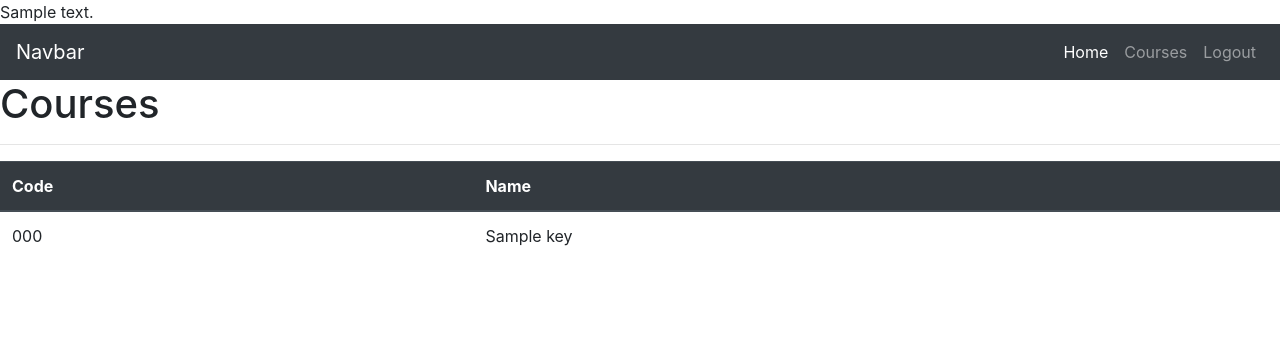
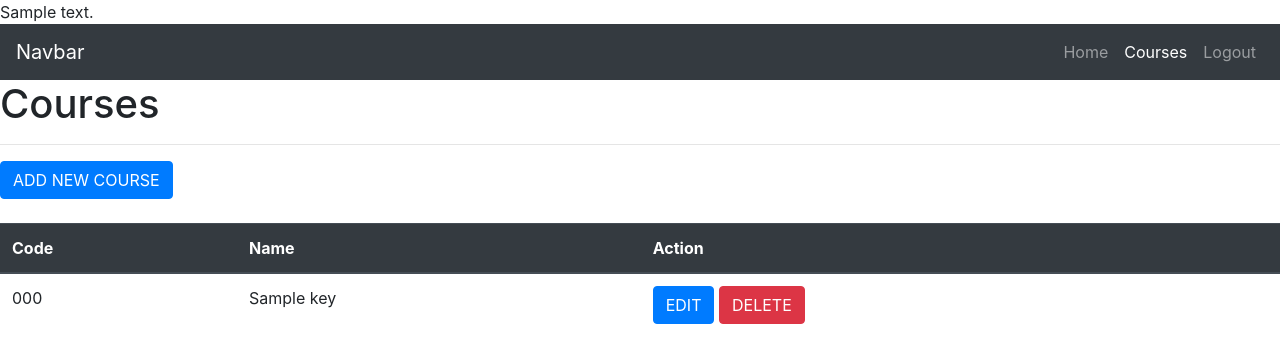
Before and after one commit to abhinavmittal93/CSD_3444_Term_Project, a Flask app: template templates/admin_courses.html in a window 1280 px wide. Shown: the top 363 px of the page. Run offline with Flask 2, Linux system fonts and the light colour scheme; the template is opened without the code that fills it: most values are stand-ins (such as "Sample title", 1, 10 or a date in 2020); some libraries are stand-ins or nearby versions.

Commit message:
CRUD operations on courses.

```diff
--- a/main.py
+++ b/main.py
@@ -12,8 +12,7 @@ import Contact_Us
 
 app = Flask(__name__)
 toastr = Toastr(app)
-#admin_courses_obj = AdminCourses()
-
+# admin_courses_obj = AdminCourses()
 
 
 app.config["SESSION_PERMANENT"] = False
@@ -24,13 +23,17 @@ app.add_url_rule('/login', view_func=login.login_page)
 app.add_url_rule('/authenticate', view_func=login.authenticate_admin, methods=['POST'])
 app.add_url_rule('/logout', view_func=login.logout)
 app.add_url_rule('/admin/courses', view_func=admin_courses.get_all_courses)
+app.add_url_rule('/admin/courses/delete/<string:object_id>', endpoint='delete_course', view_func=admin_courses.delete_course)
+
+
+# app.add_url_rule('/admin/courses', 'get_all_courses', login_required(AdminCourses.get_all_courses(AdminCourses())))
 #app.add_url_rule('/admin/courses', 'get_all_courses', login_required(AdminCourses.get_all_courses(AdminCourses())))
 app.add_url_rule('/contactus', view_func=Contact_Us.get_contact_us_page)
 app.add_url_rule('/contactus/save', view_func=Contact_Us.save_contact_us_details, methods=['POST'])
 
 
 @app.route("/")
-def test():
+def home():
     if not session.get("email"):
         return redirect('/login')
 
@@ -43,11 +46,12 @@ def test():
     # print(x)
     return render_template("home.html", user=user, title='Home')
 
+
 @app.route("/add_new_user")
 def add_new_user():
     user = User("Abhinav Mittal", "abhinavmittal93@gmail.com", "@Bhinav123")
     response = user.create_new_user(user)
-    if(response):
+    if (response):
         return 'User created successfully'
     else:
         return response
--- a/templates/admin_courses.html
+++ b/templates/admin_courses.html
@@ -1,6 +1,19 @@
 {% include 'header.html' %}
+
+<script>
+$(document).ready(function() {
+    $('#courses_menu_item').addClass('active');
+});
+
+
+</script>
+
 <h1>Courses</h1>
 <hr>
+<div class="clearfix">
+    <button type="button" class="btn btn-primary" onclick="">ADD NEW COURSE</button>
+</div>
+<br>
 <div>
 
     <table class="table table-hover">
@@ -8,6 +21,7 @@
         <tr>
             <th scope="col">Code</th>
             <th scope="col">Name</th>
+            <th scope="col">Action</th>
         </tr>
         </thead>
         <tbody>
@@ -15,6 +29,10 @@
         <tr>
             <td>{{keys.course_code}}</td>
             <td>{{keys.course_name}}</td>
+            <td>
+                <button type="button" class="btn btn-primary" onclick="">EDIT</button>
+                <button type="button" class="btn btn-danger" onclick="{{ url_for('delete_course', object_id=keys._id) }}">DELETE</button>
+            </td>
         </tr>
         {% endfor %}
         </tbody>
--- a/templates/admin_menu.html
+++ b/templates/admin_menu.html
@@ -6,10 +6,10 @@
 
   <div class="collapse navbar-collapse" id="navbarSupportedContent">
     <ul class="navbar-nav ml-auto">
-      <li class="nav-item active">
-        <a class="nav-link" href="#">Home <span class="sr-only">(current)</span></a>
+      <li id="home_menu_item" class="nav-item">
+        <a class="nav-link" href="{{ url_for('home') }}">Home</a>
       </li>
-      <li class="nav-item">
+      <li id="courses_menu_item" class="nav-item">
         <a class="nav-link" href="{{ url_for('get_all_courses') }}">Courses</a>
       </li>
 <!--      <li class="nav-item dropdown">
--- a/templates/header.html
+++ b/templates/header.html
@@ -6,6 +6,9 @@
     <title>{{title}}</title>
     <!-- Tell the browser to be responsive to screen width -->
     <meta content="width=device-width, initial-scale=1, maximum-scale=1, user-scalable=no" name="viewport">
+
+    <script src="https://code.jquery.com/jquery-3.6.0.js" integrity="sha256-H+K7U5CnXl1h5ywQfKtSj8PCmoN9aaq30gDh27Xc0jk=" crossorigin="anonymous"></script>
+
     <!-- Bootstrap 4.5.3 -->
     <link rel="stylesheet" href="https://cdn.jsdelivr.net/npm/bootstrap@4.5.3/dist/css/bootstrap.min.css" integrity="sha384-TX8t27EcRE3e/ihU7zmQxVncDAy5uIKz4rEkgIXeMed4M0jlfIDPvg6uqKI2xXr2" crossorigin="anonymous">
     <!-- Font Awesome -->
```
Also changed, not shown: admin_courses.py (+15 -1 lines), templates/home.html (+8 -0 lines). Lines whose indentation alone changed are shown as unchanged.
